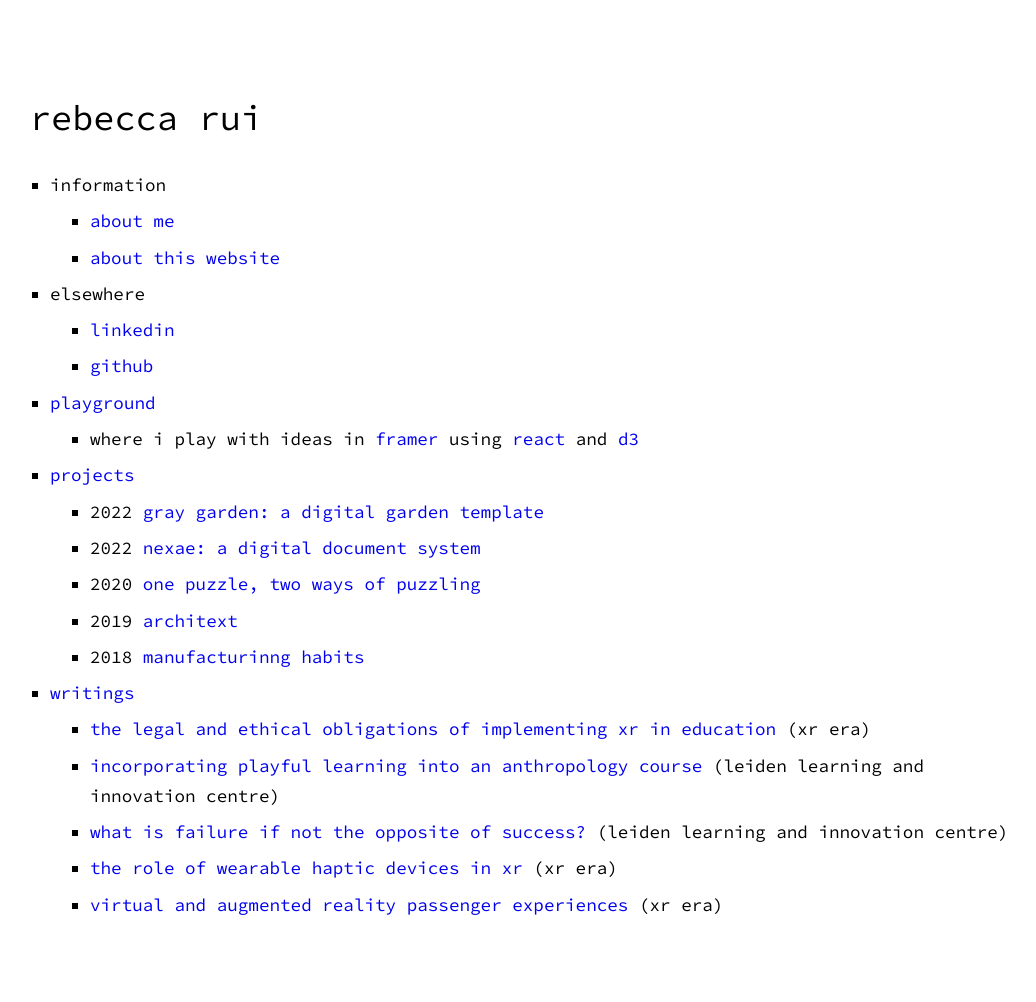
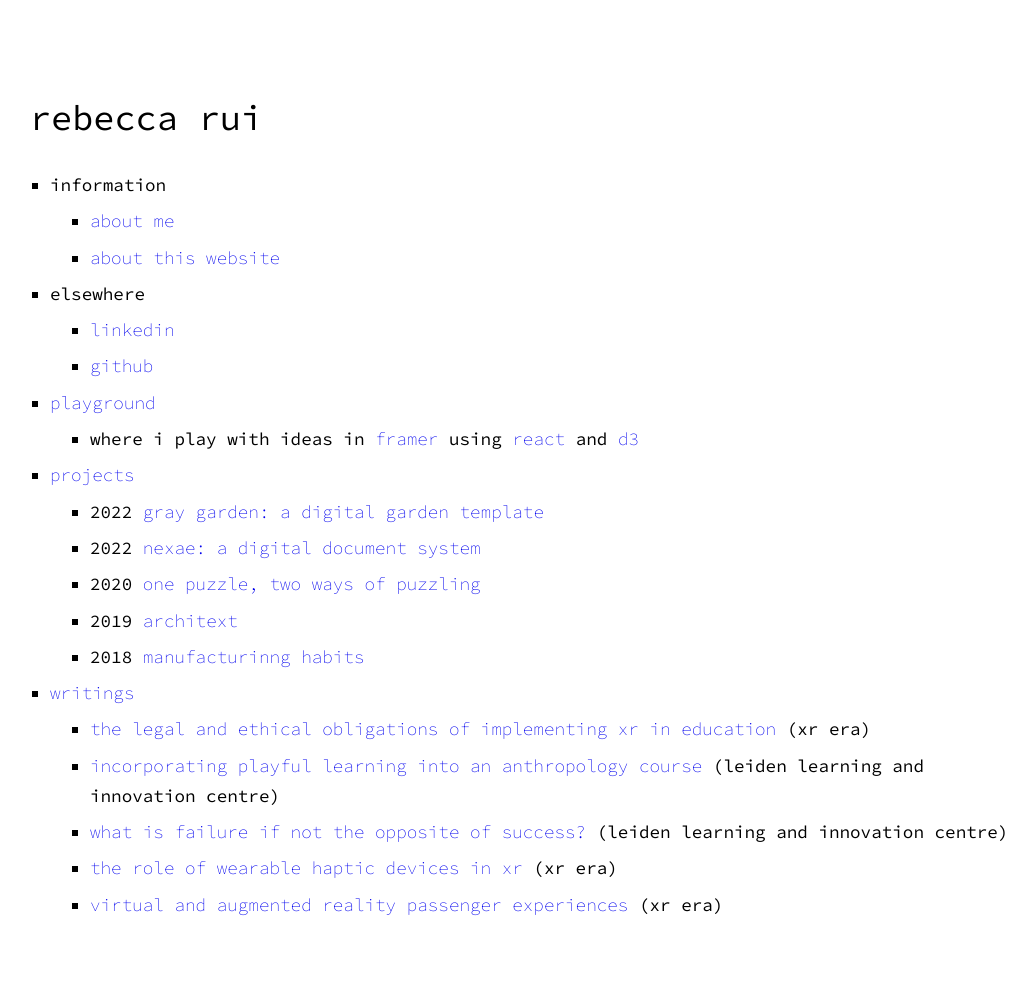
Before and after one commit to iurrrui/iurrrui.github.io, a Jekyll site: the page built from index.md, in a window 1280 px wide. Shown: the whole page, without its empty margins (110-1146 px from the left). Built offline with Jekyll 4.4.1, drawn with Linux system fonts in a browser that asks for light colours.

Commit message:
Fix link distinction

```diff
--- a/_config.yml
+++ b/_config.yml
@@ -5,15 +5,14 @@ baseurl: ""
 description: "Design Technologist based in Norway."
 
 permalink: /:slug
-# permalink: /:slug.html
 favicon: "logo.png"
 # theme: no-style-please # if you are using GitHub Pages, change it to
 # remote_theme: riggraz/no-style-please
 
+# attempt to load cache efficiently, specifically fonts
 webrick:
   headers:
     Cache-Control: max-age=31536000
-
 
 theme_config:
   appearance: "light" # can be "light", "dark" or "auto"
--- a/_sass/no-style-please.scss
+++ b/_sass/no-style-please.scss
@@ -85,6 +85,7 @@ li {
 
 a {
   text-decoration: none;
+  font-weight: 200;
 }
 
 table { width: 100%; }
@@ -228,4 +229,9 @@ iframe {
   // margin-bottom: ?
 }
 
-@import url('https://fonts.googleapis.com/css2?family=Source+Code+Pro:ital@0;1&display=swap')
+// @import url('https://fonts.googleapis.com/css2?family=Source+Code+Pro:ital,wght@0,200;1,200&display=swap');
+// @import url('https://fonts.googleapis.com/css2?family=Source+Code+Pro:ital,wght@0,300;1,300&display=swap');
+// @import url('https://fonts.googleapis.com/css2?family=Source+Code+Pro:ital@0;1&display=swap');
+
+// all
+@import url('https://fonts.googleapis.com/css2?family=Source+Code+Pro:ital,wght@0,200..900;1,200..900&display=swap');
```
Also changed, not shown: 2 other files.
